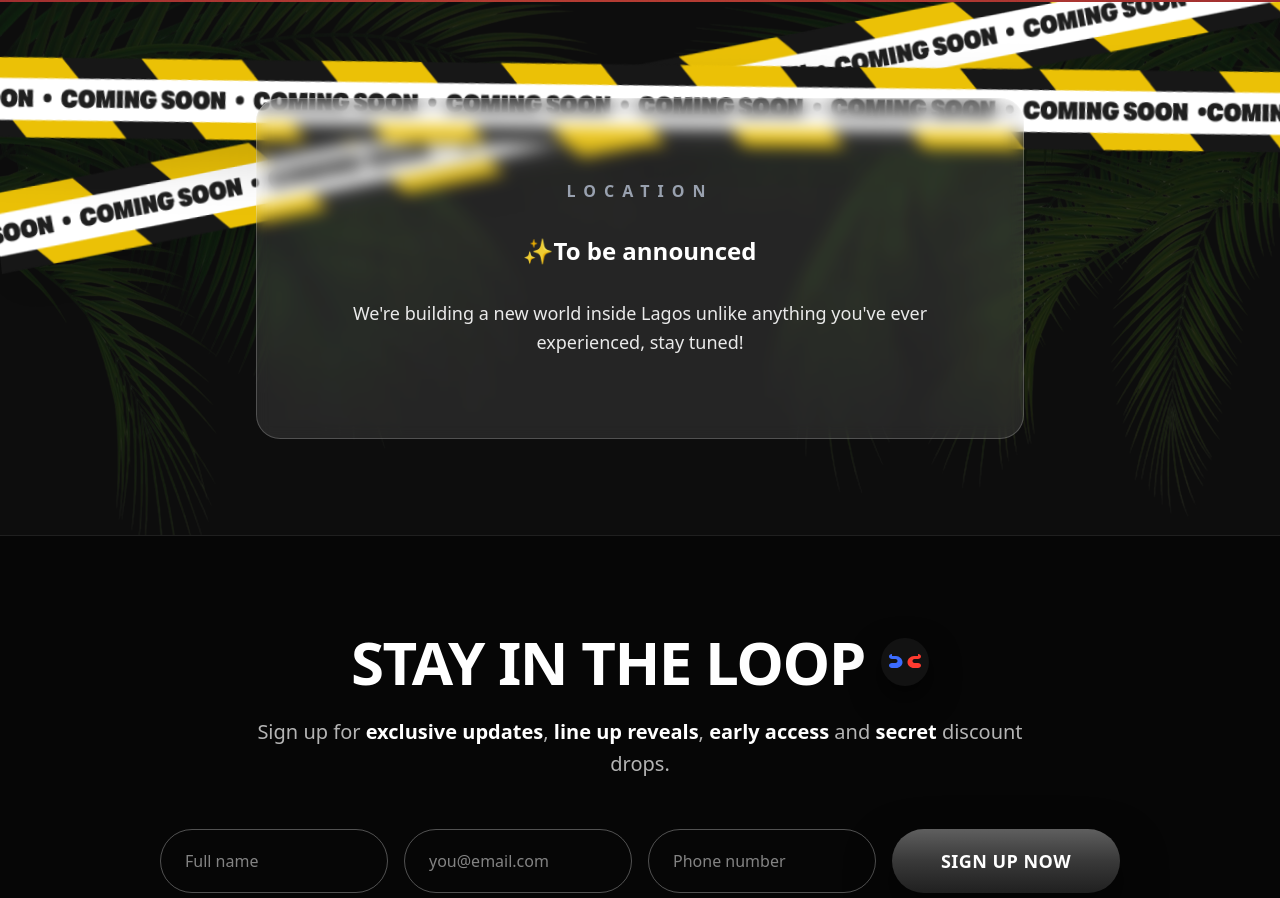
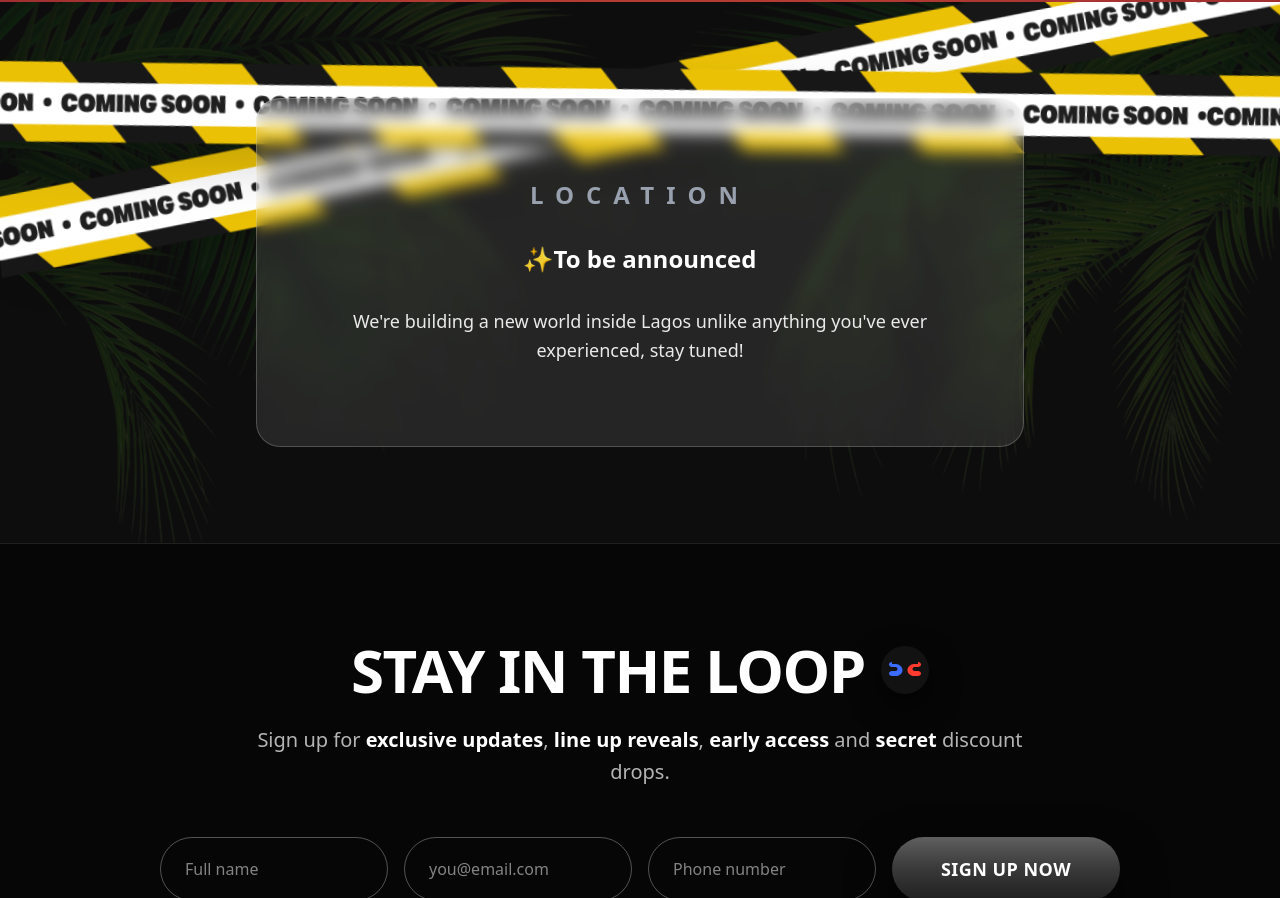
Before and after one commit to BolajiOlajide/danceeko, a Next.js app: page / in a window 1280 px wide. Shown: the part 839-1737 px from the top of the page. Built offline with nearby package versions, Linux system fonts and the light colour scheme.

Commit message:
complete the location component

```diff
--- a/src/components/sections/location.tsx
+++ b/src/components/sections/location.tsx
@@ -60,7 +60,7 @@ export function Location() {
         {/* Location Card */}
         <div className="relative z-10 w-full max-w-3xl rounded-3xl border border-white/20 bg-white/10 px-8 py-16 text-center backdrop-blur-sm sm:px-12 sm:py-20">
           {/* LOCATION label */}
-          <h3 className="mb-8 text-md font-black uppercase tracking-[0.5em] text-gray-400 sm:text-base">
+          <h3 className="mb-8 text-xl font-black uppercase tracking-[0.5em] text-gray-400 sm:text-2xl">
             Location
           </h3>
 
```
